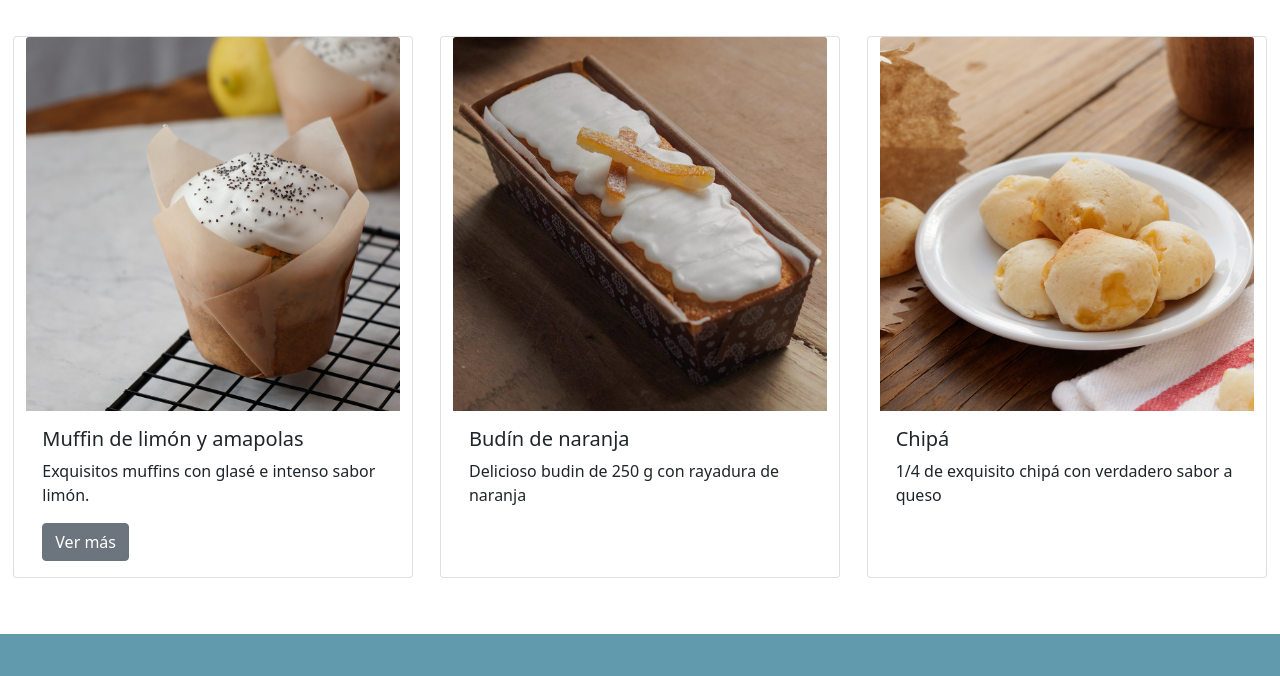
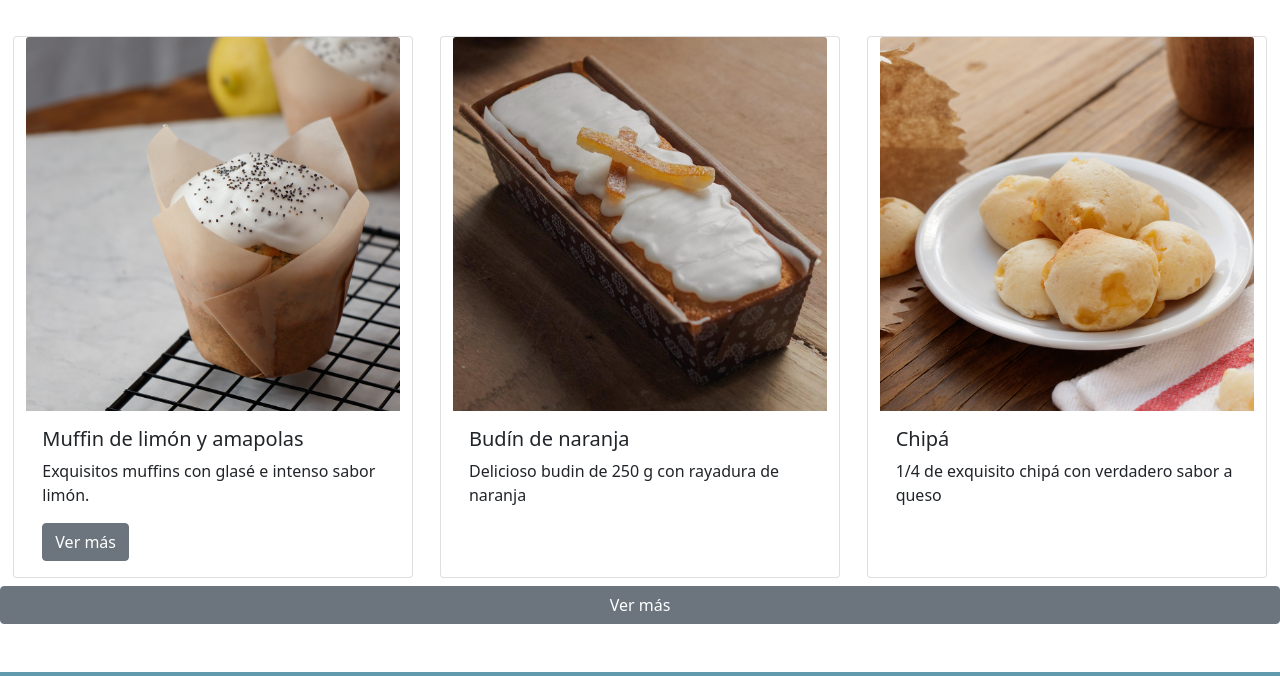
Before and after one commit to juangobber/jony-pasteleria-bootstrap, a plain HTML site: page index.html in a window 1280 px wide. Shown: the part 692-1368 px from the top of the page. Drawn offline with nearby package versions, Linux system fonts and the light colour scheme; a web font is replaced by a local one.

Commit message:
Update index.html

```diff
--- a/index.html
+++ b/index.html
@@ -96,6 +96,7 @@
                   <p class="card-text">1/4 de exquisito chipá con verdadero sabor a queso</p>
                 </div>
               </div>
+            <a href="#" class="btn btn-secondary">Ver más</a>
         </div>
       </div>
     </main>
```
